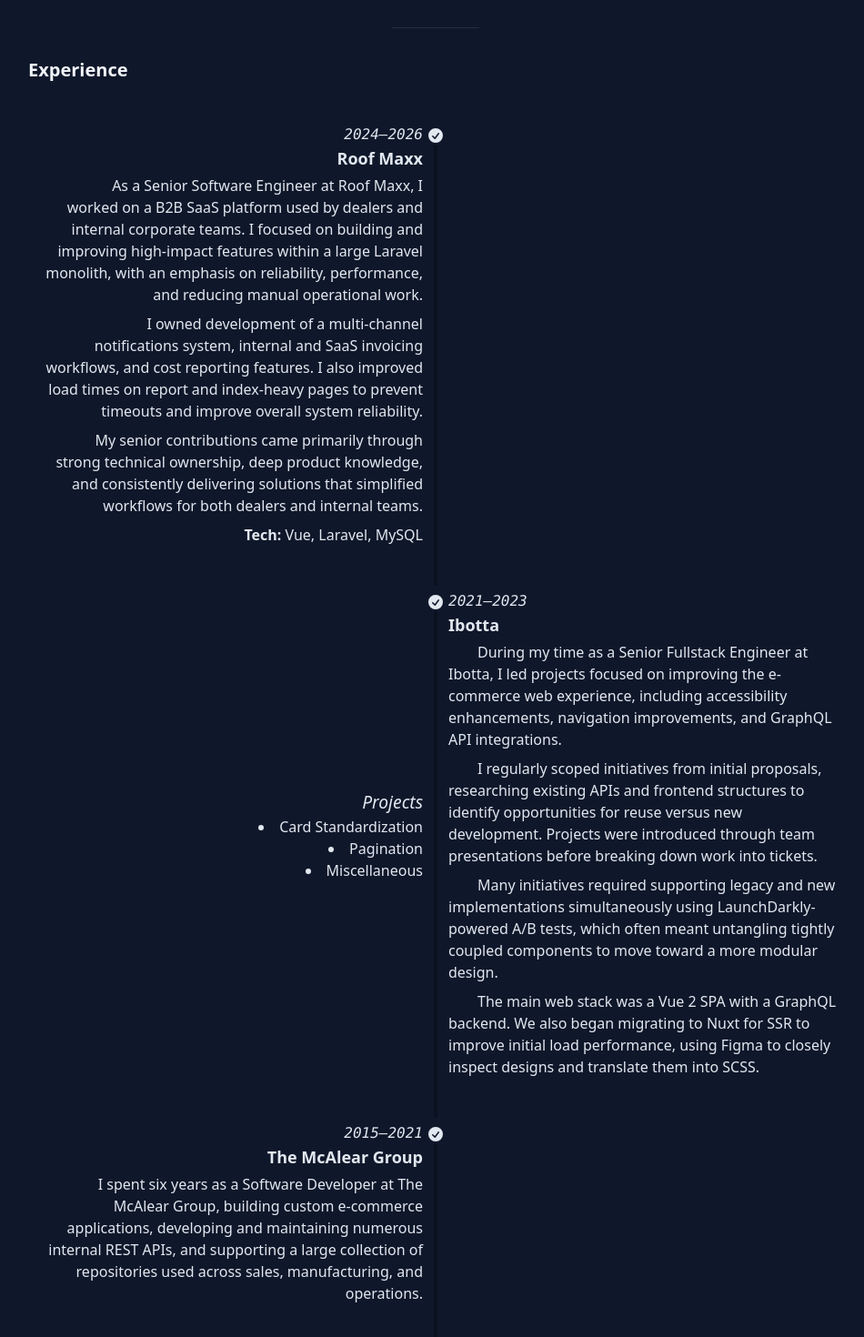
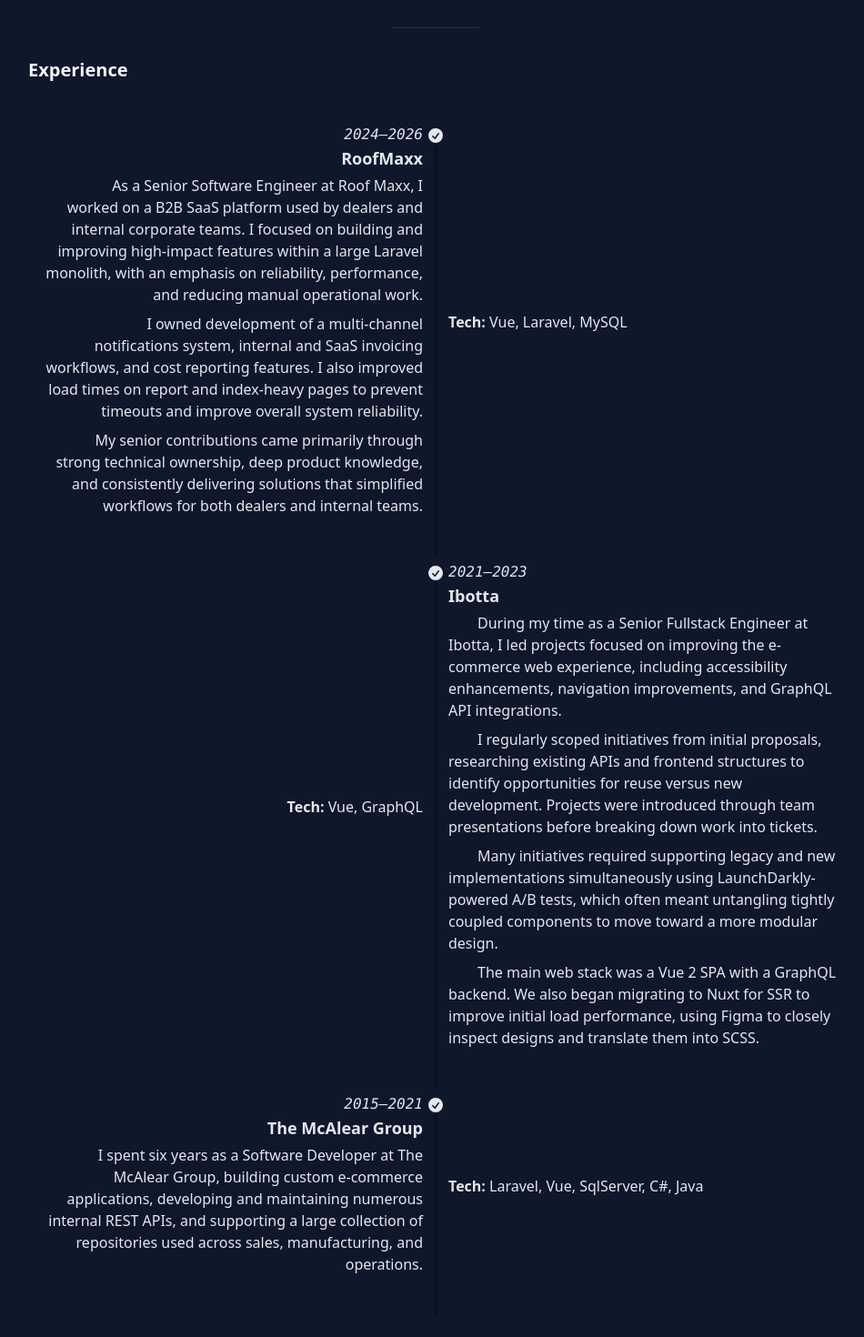
Before and after one commit to insanealec/alecgordon, a Vue app: page / in a window 1280 px wide. Shown: the part 897-2367 px from the top of the page at 91% size, without its empty margins (161-1111 px from the left). Built offline with nearby package versions, Linux system fonts and the light colour scheme.

Commit message:
Remove project links and just show tech on other side of timeline

```diff
--- a/src/components/WorkExperience.vue
+++ b/src/components/WorkExperience.vue
@@ -5,7 +5,7 @@
 <template>
   <ul class="timeline timeline-snap-icon max-md:timeline-compact timeline-vertical">
 
-    <!-- Roof Maxx -->
+    <!-- RoofMaxx -->
     <li>
       <div class="timeline-middle">
         <TimelineCheck />
@@ -13,7 +13,7 @@
 
       <div class="timeline-start md:text-end mb-10">
         <time class="font-mono italic">2024&mdash;2026</time>
-        <div class="text-lg font-bold">Roof Maxx</div>
+        <div class="text-lg font-bold">RoofMaxx</div>
 
         <p class="paragraph">
           As a Senior Software Engineer at Roof Maxx, I worked on a B2B SaaS platform used by dealers and internal
@@ -31,10 +31,10 @@
           My senior contributions came primarily through strong technical ownership, deep product knowledge, and
           consistently delivering solutions that simplified workflows for both dealers and internal teams.
         </p>
+      </div>
 
-        <p class="paragraph">
+      <div class="timeline-end mb-10">
           <strong>Tech:</strong> Vue, Laravel, MySQL
-        </p>
       </div>
 
       <hr />
@@ -76,12 +76,7 @@
       </div>
 
       <div class="timeline-start md:text-end mb-10">
-        <h4 class="italic">Projects</h4>
-        <ul class="list-disc list-inside">
-          <li><RouterLink to="/card-standardization">Card Standardization</RouterLink></li>
-          <li><RouterLink to="/pagination">Pagination</RouterLink></li>
-          <li><RouterLink to="/misc">Miscellaneous</RouterLink></li>
-        </ul>
+          <strong>Tech:</strong> Vue, GraphQL
       </div>
 
       <hr />
@@ -104,6 +99,10 @@
         </p>
       </div>
 
+      <div class="timeline-end mb-10">
+          <strong>Tech:</strong> Laravel, Vue, SqlServer, C#, Java
+      </div>
+
       <hr />
     </li>
 
```
